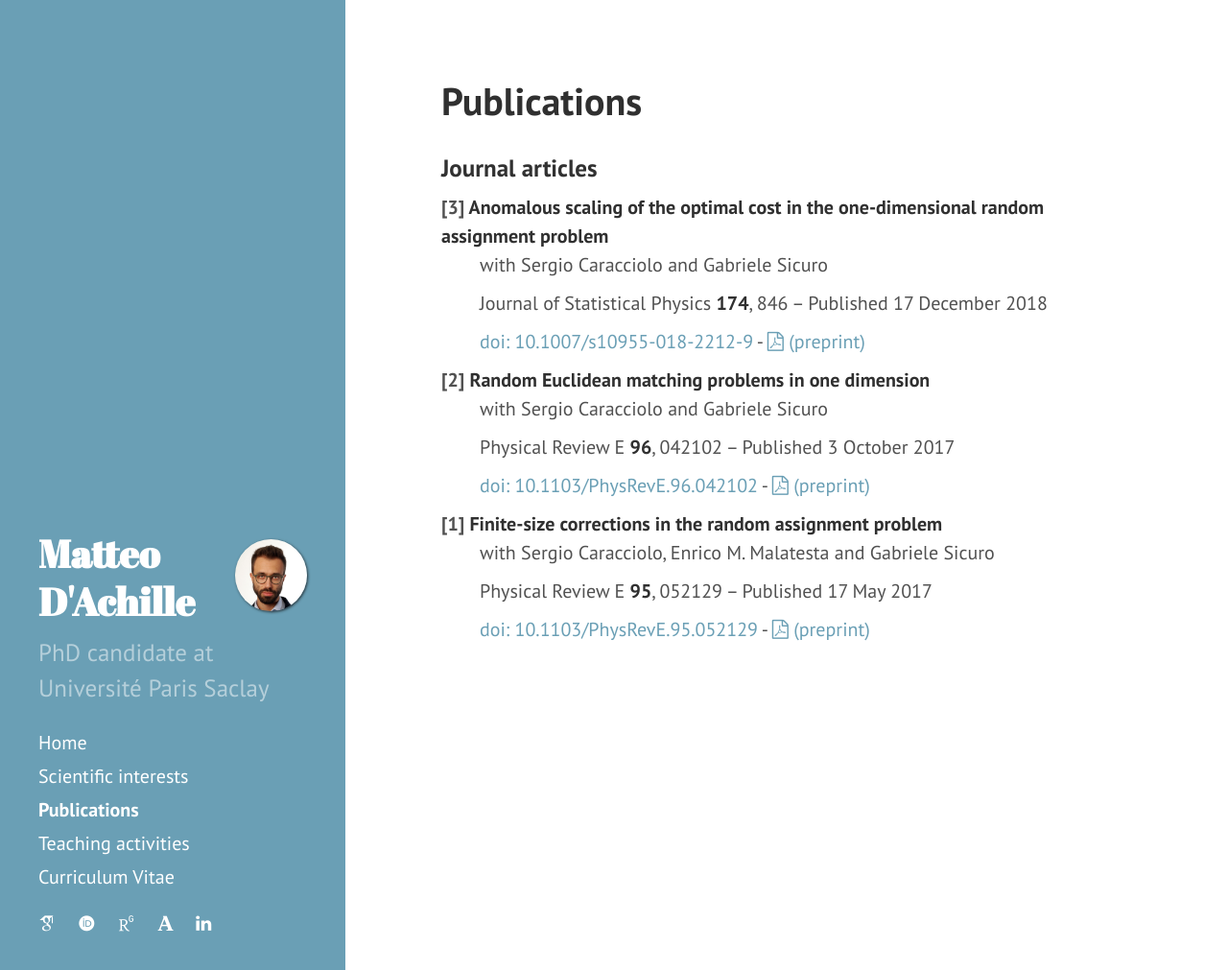
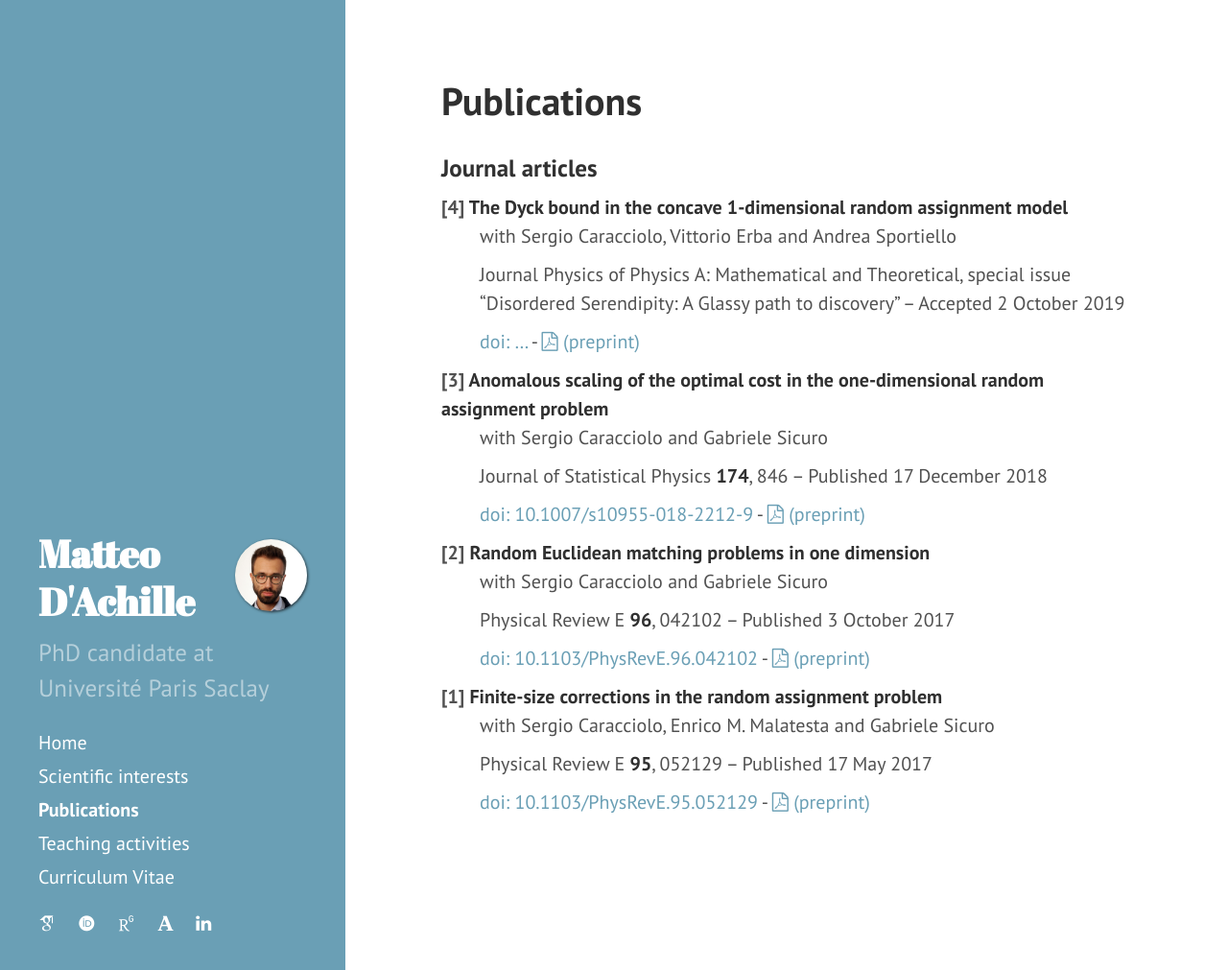
Before and after one commit to matteodachille/matteodachille.github.io, a Jekyll site: the page built from publications.md, in a window 1280 px wide and 1011 px high. Shown: the whole window at 96% size. Built offline with Jekyll 4.4.1, drawn with Linux system fonts in a browser that asks for light colours; nearby versions of some CDN libraries; some web fonts are replaced.

Commit message:
Minor updates, added some files

```diff
--- a/publications.md
+++ b/publications.md
@@ -13,6 +13,10 @@
 : <a href="assets/Corrections1d.pdf" target="_blank"><i class="fa fa-file-pdf-o" aria-hidden="true"></i> download</a>-->
 
 ### Journal articles
+[4] **The Dyck bound in the concave 1-dimensional random assignment model**
+: with Sergio Caracciolo, Vittorio Erba and Andrea Sportiello
+: Journal Physics of Physics A: Mathematical and Theoretical, special issue "Disordered Serendipity: A Glassy path to discovery" – Accepted 2 October 2019
+: [doi: ...](#){:target="_blank"} - <a href="assets/concave1d.pdf" target="_blank"><i class="fa fa-file-pdf-o" aria-hidden="true"></i> (preprint)</a>
 
 [3] **Anomalous scaling of the optimal cost in the one-dimensional random assignment problem**
 : with Sergio Caracciolo and Gabriele Sicuro
```
Also changed, not shown: cv.md (+5 -1 lines), 1 other file.
